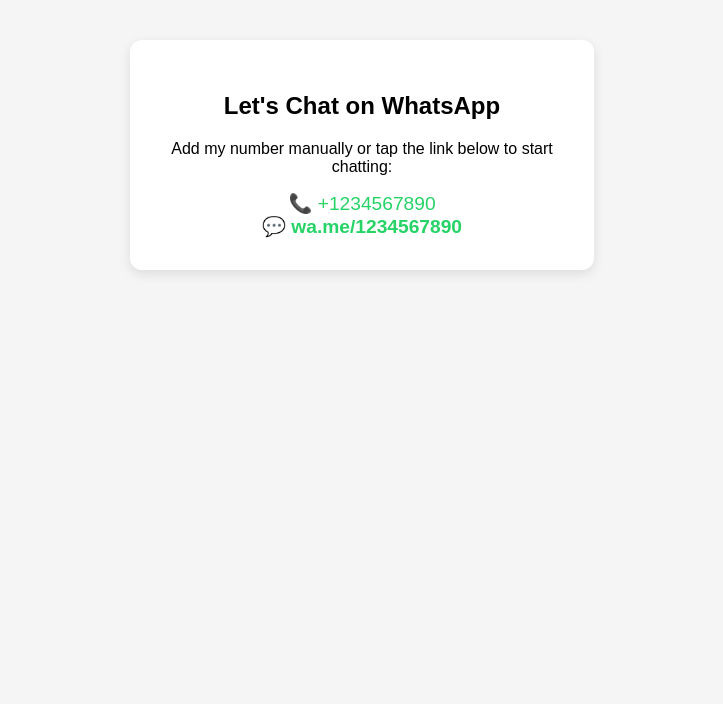
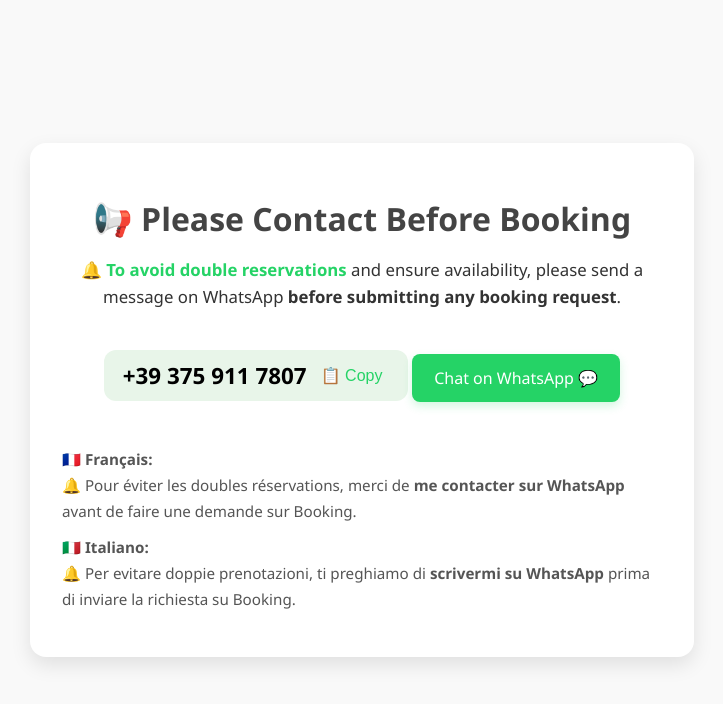
Before and after one commit to Porumbels/contact-page, a plain HTML site: page index.html in a window 1280 px wide. Shown: the whole page, without its empty margins (278-1001 px from the left). Drawn offline with Linux system fonts and the light colour scheme.

Commit message:
Update index.html

```diff
--- a/index.html
+++ b/index.html
@@ -3,43 +3,131 @@
 <head>
   <meta charset="UTF-8" />
   <meta name="viewport" content="width=device-width, initial-scale=1.0" />
-  <title>Contact Me</title>
+  <title>Contact Before Booking</title>
   <style>
     body {
-      font-family: sans-serif;
-      background: #f5f5f5;
-      text-align: center;
-      padding: 2rem;
+      background: #f9f9f9;
+      font-family: 'Segoe UI', sans-serif;
+      margin: 0;
+      padding: 0;
+      display: flex;
+      align-items: center;
+      justify-content: center;
+      min-height: 100vh;
     }
     .card {
       background: white;
       padding: 2rem;
-      border-radius: 12px;
-      max-width: 400px;
-      margin: auto;
-      box-shadow: 0 4px 12px rgba(0,0,0,0.1);
+      border-radius: 16px;
+      box-shadow: 0 8px 20px rgba(0, 0, 0, 0.1);
+      max-width: 600px;
+      text-align: center;
     }
-    .whatsapp {
-      font-size: 1.2rem;
-      color: #25D366;
-      margin-top: 1rem;
-      word-break: break-word;
+    h1 {
+      color: #444;
+      margin-bottom: 1rem;
     }
-    a {
-      text-decoration: none;
+    .msg {
+      font-size: 1.05rem;
+      line-height: 1.6;
+      color: #333;
+      margin-bottom: 1.5rem;
+    }
+    .highlight {
       color: #25D366;
       font-weight: bold;
+    }
+    .phone {
+      font-size: 1.4rem;
+      margin: 1rem 0;
+      background: #e8f5e9;
+      display: inline-flex;
+      align-items: center;
+      justify-content: center;
+      gap: 0.5rem;
+      padding: 0.6rem 1.2rem;
+      border-radius: 12px;
+      font-weight: bold;
+    }
+    .copy-btn {
+      background: none;
+      border: none;
+      cursor: pointer;
+      font-size: 1rem;
+      color: #25D366;
+    }
+    .copy-btn:hover {
+      text-decoration: underline;
+    }
+    .copied {
+      font-size: 0.9rem;
+      color: #4CAF50;
+      margin-top: 0.5rem;
+      display: none;
+    }
+    .btn {
+      display: inline-block;
+      background: #25D366;
+      color: white;
+      padding: 0.8rem 1.4rem;
+      border: none;
+      border-radius: 8px;
+      font-size: 1rem;
+      text-decoration: none;
+      margin-top: 1rem;
+      box-shadow: 0 4px 10px rgba(37, 211, 102, 0.2);
+      transition: background 0.2s;
+    }
+    .btn:hover {
+      background: #1eb255;
+    }
+    .lang {
+      margin-top: 2rem;
+      text-align: left;
+      font-size: 0.95rem;
+      color: #555;
+    }
+    .lang strong {
+      display: inline-block;
+      margin-bottom: 0.4rem;
     }
   </style>
 </head>
 <body>
   <div class="card">
-    <h2>Let's Chat on WhatsApp</h2>
-    <p>Add my number manually or tap the link below to start chatting:</p>
-    <div class="whatsapp">
-      📞 +1234567890<br />
-      💬 <a href="https://wa.me/1234567890" target="_blank">wa.me/1234567890</a>
+    <h1>📢 Please Contact Before Booking</h1>
+    <p class="msg">
+      🔔 <span class="highlight">To avoid double reservations</span> and ensure availability, please send a message on WhatsApp <strong>before submitting any booking request</strong>.
+    </p>
+
+    <div class="phone">
+      <span id="phone-number">+39 375 911 7807</span>
+      <button class="copy-btn" onclick="copyPhone()">📋 Copy</button>
+    </div>
+    <div id="copy-status" class="copied">✔️ Copied to clipboard!</div>
+
+    <a class="btn" href="https://wa.me/393759117807" target="_blank">Chat on WhatsApp 💬</a>
+
+    <div class="lang">
+      <p><strong>🇫🇷 Français:</strong><br />
+      🔔 Pour éviter les doubles réservations, merci de <strong>me contacter sur WhatsApp</strong> avant de faire une demande sur Booking.</p>
+
+      <p><strong>🇮🇹 Italiano:</strong><br />
+      🔔 Per evitare doppie prenotazioni, ti preghiamo di <strong>scrivermi su WhatsApp</strong> prima di inviare la richiesta su Booking.</p>
     </div>
   </div>
+
+  <script>
+    function copyPhone() {
+      const phoneText = document.getElementById("phone-number").innerText;
+      navigator.clipboard.writeText(phoneText).then(() => {
+        const status = document.getElementById("copy-status");
+        status.style.display = "block";
+        setTimeout(() => {
+          status.style.display = "none";
+        }, 2000);
+      });
+    }
+  </script>
 </body>
 </html>
```
